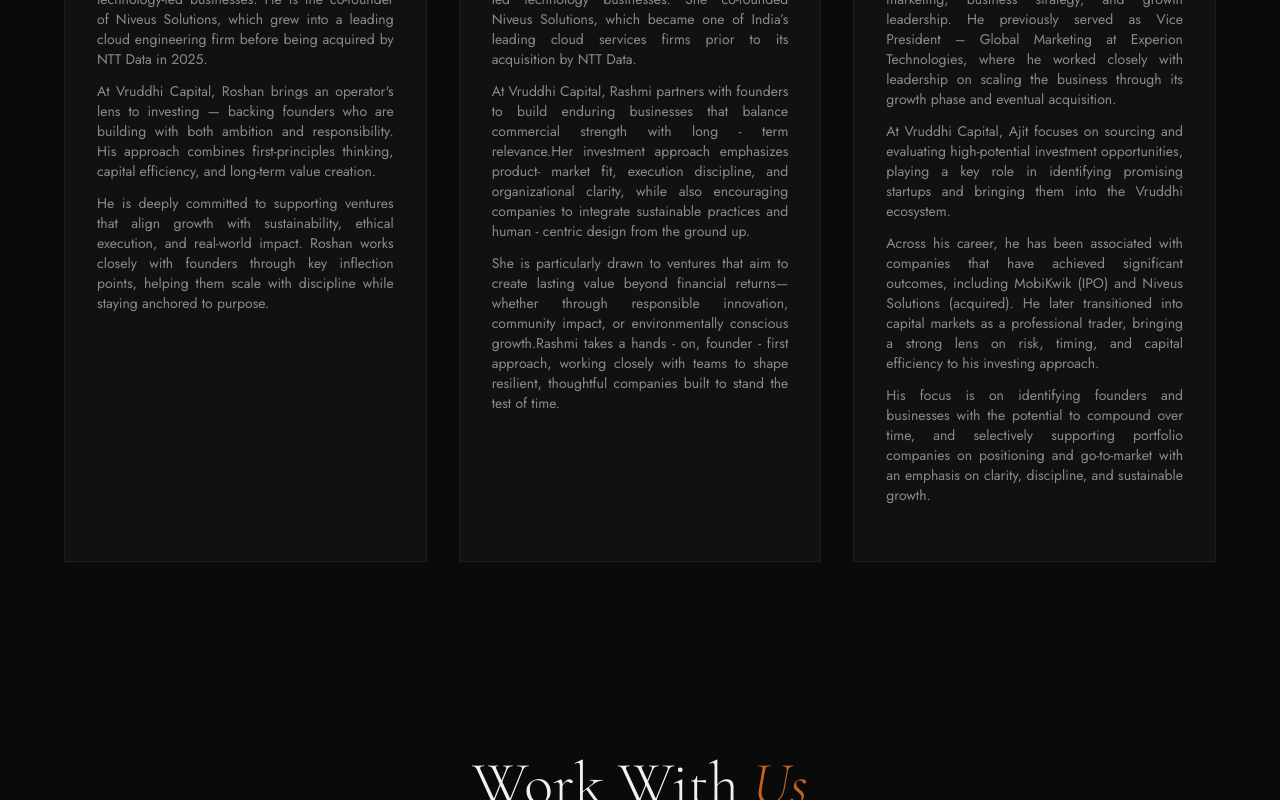
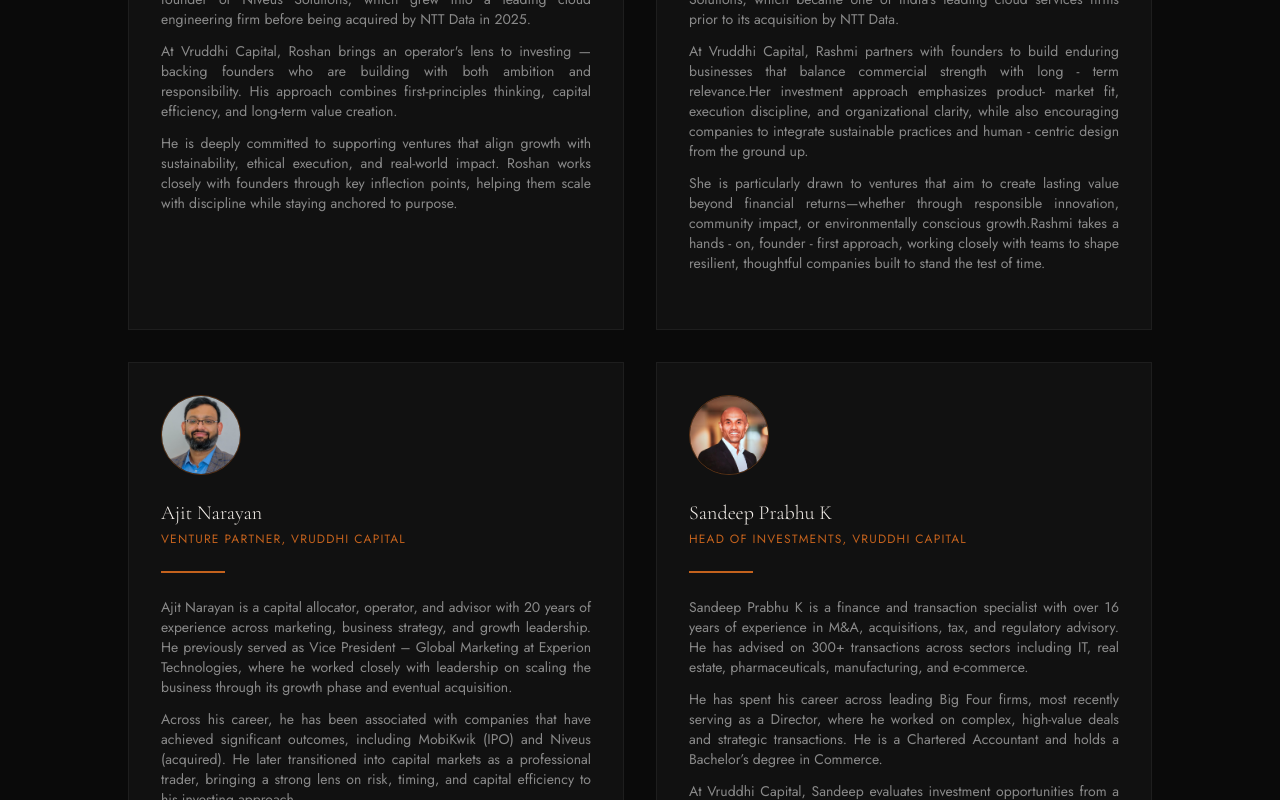
Before and after one commit to VrudhiCapital/vruddhi-capital, a Next.js app: page /team in a window 1280 px wide. Shown: the part 840-1640 px from the top of the page. Built offline with nearby package versions, Linux system fonts and the light colour scheme.

Commit message:
added sandeep prabhu K

```diff
--- a/app/team/page.tsx
+++ b/app/team/page.tsx
@@ -40,13 +40,25 @@ const teamMembers = [
     role: "Venture Partner, Vruddhi Capital",
     bio: [
       "Ajit Narayan is a capital allocator, operator, and advisor with 20 years of experience across marketing, business strategy, and growth leadership. He previously served as Vice President – Global Marketing at Experion Technologies, where he worked closely with leadership on scaling the business through its growth phase and eventual acquisition.",
-      "At Vruddhi Capital, Ajit focuses on sourcing and evaluating high-potential investment opportunities, playing a key role in identifying promising startups and bringing them into the Vruddhi ecosystem.",
-      "Across his career, he has been associated with companies that have achieved significant outcomes, including MobiKwik (IPO) and Niveus Solutions (acquired). He later transitioned into capital markets as a professional trader, bringing a strong lens on risk, timing, and capital efficiency to his investing approach.",
-      "His focus is on identifying founders and businesses with the potential to compound over time, and selectively supporting portfolio companies on positioning and go-to-market with an emphasis on clarity, discipline, and sustainable growth.",
+      "Across his career, he has been associated with companies that have achieved significant outcomes, including MobiKwik (IPO) and Niveus (acquired). He later transitioned into capital markets as a professional trader, bringing a strong lens on risk, timing, and capital efficiency to his investing approach",
+      "At Vruddhi Capital, Ajit leads deal sourcing and originates high-quality investment opportunities, bringing startups with strong compounding potential into the Vruddhi ecosystem. He also selectively supports portfolio companies on positioning and go-to-market, with an emphasis on sustainable growth.",
     ],
     // focus: ["Consumer", "Fintech"],
     photo: "/Team/Ajith.jpeg",
     initials: "AN",
+    // linkedin: "https://www.linkedin.com/in/yourprofile",
+  },
+    {
+    name: "Sandeep Prabhu K",
+    role: "Head of Investments, Vruddhi Capital",
+    bio: [
+      "Sandeep Prabhu K is a finance and transaction specialist with over 16 years of experience in M&A, acquisitions, tax, and regulatory advisory. He has advised on 300+ transactions across sectors including IT, real estate, pharmaceuticals, manufacturing, and e-commerce.",
+      "He has spent his career across leading Big Four firms, most recently serving as a Director, where he worked on complex, high-value deals and strategic transactions. He is a Chartered Accountant and holds a Bachelor’s degree in Commerce.",
+      "At Vruddhi Capital, Sandeep evaluates investment opportunities from a financial, commercial, and operational perspective and is an integral part of the investment committee. Post-investment, he oversees portfolio performance, operations, and compliance, with a focus on financial discipline and ongoing monitoring of business health.",
+    ],
+    // focus: ["Consumer", "Fintech"],
+    photo: "/Team/Sandeep.jpeg",
+    initials: "SP",
     // linkedin: "https://www.linkedin.com/in/yourprofile",
   },
 
@@ -91,7 +103,7 @@ export default function TeamPage() {
 
       <section className="py-16 pb-24">
         <div className="max-w-7xl mx-auto px-6 lg:px-12">
-          <div className="grid grid-cols-1 md:grid-cols-2 lg:grid-cols-3 gap-8 max-w-6xl mx-auto">
+          <div className="grid grid-cols-1 md:grid-cols-2 gap-8 max-w-5xl mx-auto">
             {teamMembers.map((member, i) => (
               <div key={i} className="card-dark p-8 group flex flex-col">
                 <div className="w-20 h-20 rounded-full border border-brand-orange/40 overflow-hidden mb-6 group-hover:border-brand-orange transition-colors duration-300 flex items-center justify-center flex-shrink-0">
```
Also changed, not shown: public/Team/Sandeep.jpeg (added).
